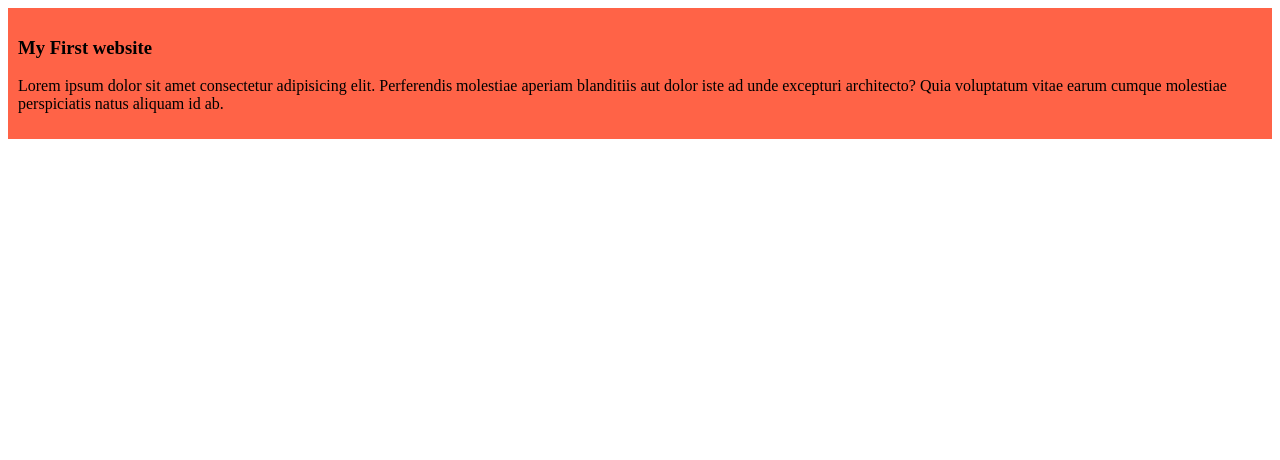
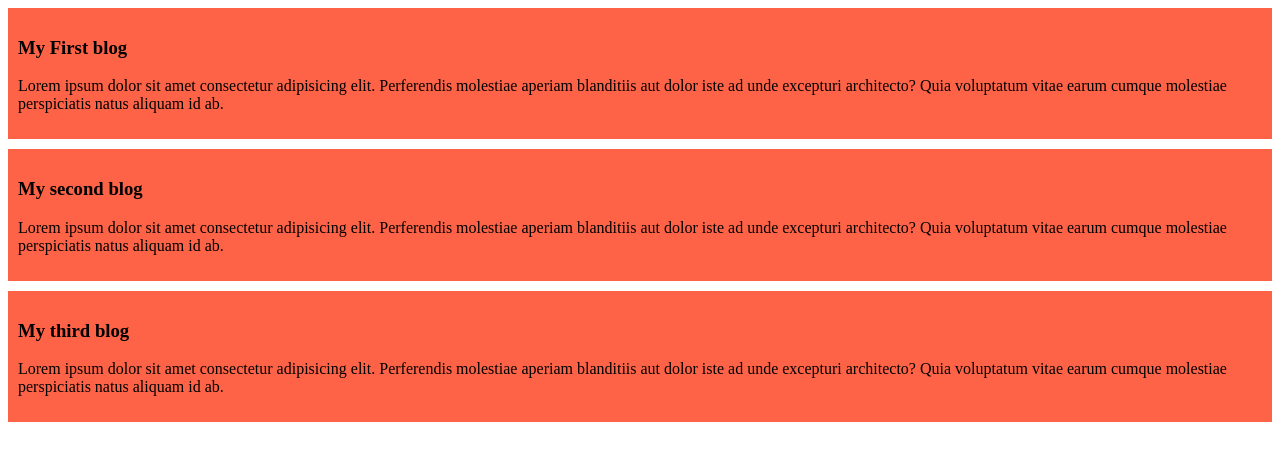
Before and after one commit to Amjadhossain01/my-simple-website, a plain HTML site: page index.html in a window 1280 px wide. Drawn offline with Linux system fonts and the light colour scheme.

Commit message:
added the second commit

```diff
--- a/index.html
+++ b/index.html
@@ -8,7 +8,15 @@
 </head>
 <body>
     <div>
-        <h3>My First website</h3>
+        <h3>My First blog</h3>
+        <p>Lorem ipsum dolor sit amet consectetur adipisicing elit. Perferendis molestiae aperiam blanditiis aut dolor iste ad unde excepturi architecto? Quia voluptatum vitae earum cumque molestiae perspiciatis natus aliquam id ab.</p>
+    </div>
+    <div>
+        <h3>My second blog</h3>
+        <p>Lorem ipsum dolor sit amet consectetur adipisicing elit. Perferendis molestiae aperiam blanditiis aut dolor iste ad unde excepturi architecto? Quia voluptatum vitae earum cumque molestiae perspiciatis natus aliquam id ab.</p>
+    </div>
+    <div>
+        <h3>My third blog</h3>
         <p>Lorem ipsum dolor sit amet consectetur adipisicing elit. Perferendis molestiae aperiam blanditiis aut dolor iste ad unde excepturi architecto? Quia voluptatum vitae earum cumque molestiae perspiciatis natus aliquam id ab.</p>
     </div>
 </body>
--- a/styles/blog.css
+++ b/styles/blog.css
@@ -1,4 +1,5 @@
 div{
     background-color: tomato;
     padding: 10px;
+    margin-bottom: 10px;
 }
```
